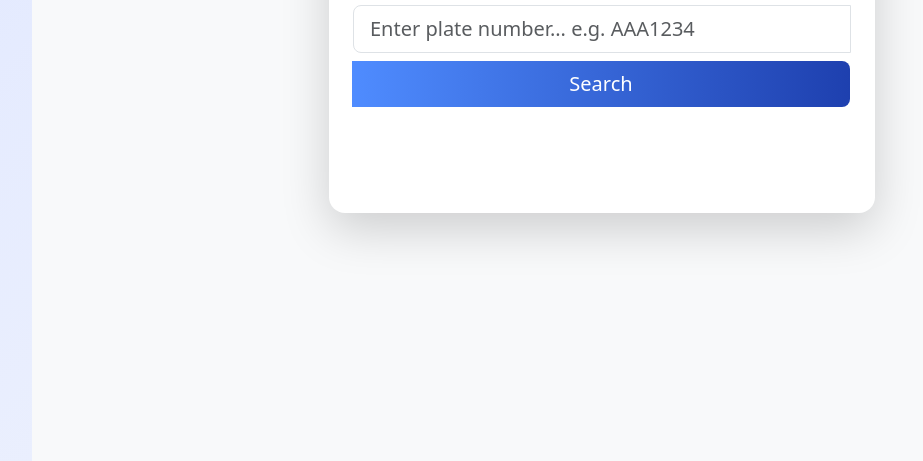
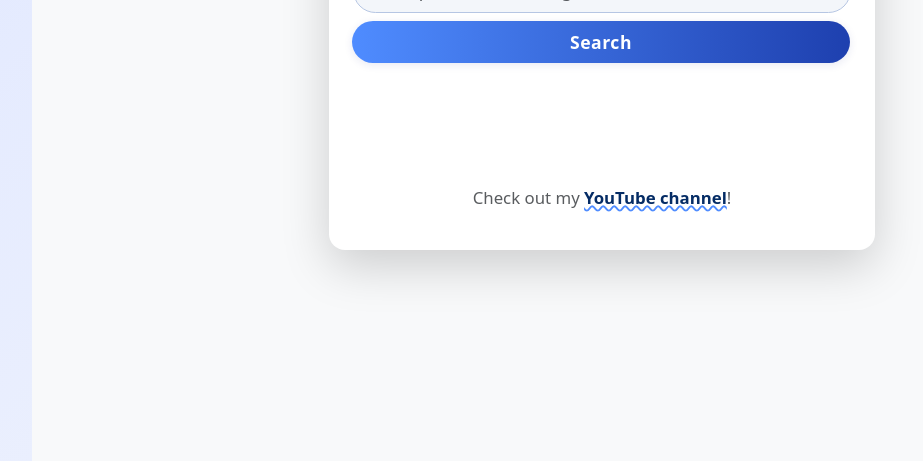
Before and after one commit to omryzw/regnumberfinder, a plain HTML site: page index.html in a window 1280 px wide. Shown: the part 339-800 px from the top of the page, without its empty margins (38-961 px from the left). Drawn offline with nearby package versions, Linux system fonts and the light colour scheme.

Commit message:
Add visitor counter and footer with YouTube link; enhance footer styles

```diff
--- a/index.html
+++ b/index.html
@@ -27,6 +27,12 @@
             <button class="btn btn-primary btn-lg w-100 w-sm-auto px-4 mt-2 mt-sm-0" id="searchBtn">Search</button>
           </div>
           <div id="result" class="text-center mt-4"></div>
+          <div id="visitorCounter" class="text-center text-secondary small mt-4"></div>
+          <footer class="footer mt-auto py-3 bg-transparent">
+    <div class="container text-center">
+      <span class="text-muted">Check out my <a href="https://www.youtube.com/watch?v=X0QjVVa0C04" target="_blank" rel="noopener" class="fw-bold text-primary-emphasis">YouTube channel</a>!</span>
+    </div>
+  </footer>
         </div>
       </div>
     </div>
--- a/style.css
+++ b/style.css
@@ -11,6 +11,55 @@ body {
   border-radius: 2rem;
   box-shadow: 0 8px 32px 0 rgba(31, 38, 135, 0.15);
   margin: 1.5rem 0;
+  border: none;
+  transition: box-shadow 0.2s;
+}
+.card:hover {
+  box-shadow: 0 12px 40px 0 rgba(31, 38, 135, 0.22);
+}
+.input-group {
+  gap: 0.5rem;
+}
+#searchInput, #searchBtn {
+  border-radius: 2rem !important;
+  font-size: 1.1rem;
+}
+#searchInput {
+  background: #f3f6fa;
+  border: 1.5px solid #b6c6e3;
+  transition: border-color 0.2s, box-shadow 0.2s;
+}
+#searchInput:focus {
+  border-color: #4f8cff;
+  box-shadow: 0 0 0 0.2rem rgba(13,110,253,.15);
+  background: #fff;
+}
+#result {
+  font-size: 1.3rem;
+  min-height: 2em;
+  transition: color 0.2s;
+}
+.btn-primary {
+  background: linear-gradient(90deg, #4f8cff 0%, #1e40af 100%);
+  border: none;
+  font-weight: 600;
+  letter-spacing: 0.5px;
+  box-shadow: 0 2px 8px 0 rgba(31, 38, 135, 0.10);
+}
+.btn-primary:active, .btn-primary:focus {
+  background: #1e40af;
+}
+.footer {
+  background: transparent;
+  font-size: 1.05rem;
+  margin-top: 2rem;
+}
+.footer a {
+  text-decoration: underline wavy #4f8cff 2px;
+  transition: color 0.2s;
+}
+.footer a:hover {
+  color: #1e40af;
 }
 @media (max-width: 576px) {
   .card {
@@ -23,26 +72,13 @@ body {
     gap: 0.5rem;
   }
   #searchInput, #searchBtn {
-    border-radius: 2rem !important;
-    font-size: 1.1rem;
+    font-size: 1rem;
   }
   #searchBtn {
     width: 100%;
     margin-top: 0.2rem;
   }
+  .footer {
+    font-size: 0.98rem;
+  }
 }
-#searchInput:focus {
-  box-shadow: 0 0 0 0.2rem rgba(13,110,253,.25);
-}
-#result {
-  font-size: 1.3rem;
-  min-height: 2em;
-  transition: color 0.2s;
-}
-.btn-primary {
-  background: linear-gradient(90deg, #4f8cff 0%, #1e40af 100%);
-  border: none;
-}
-.btn-primary:active, .btn-primary:focus {
-  background: #1e40af;
-}
```
